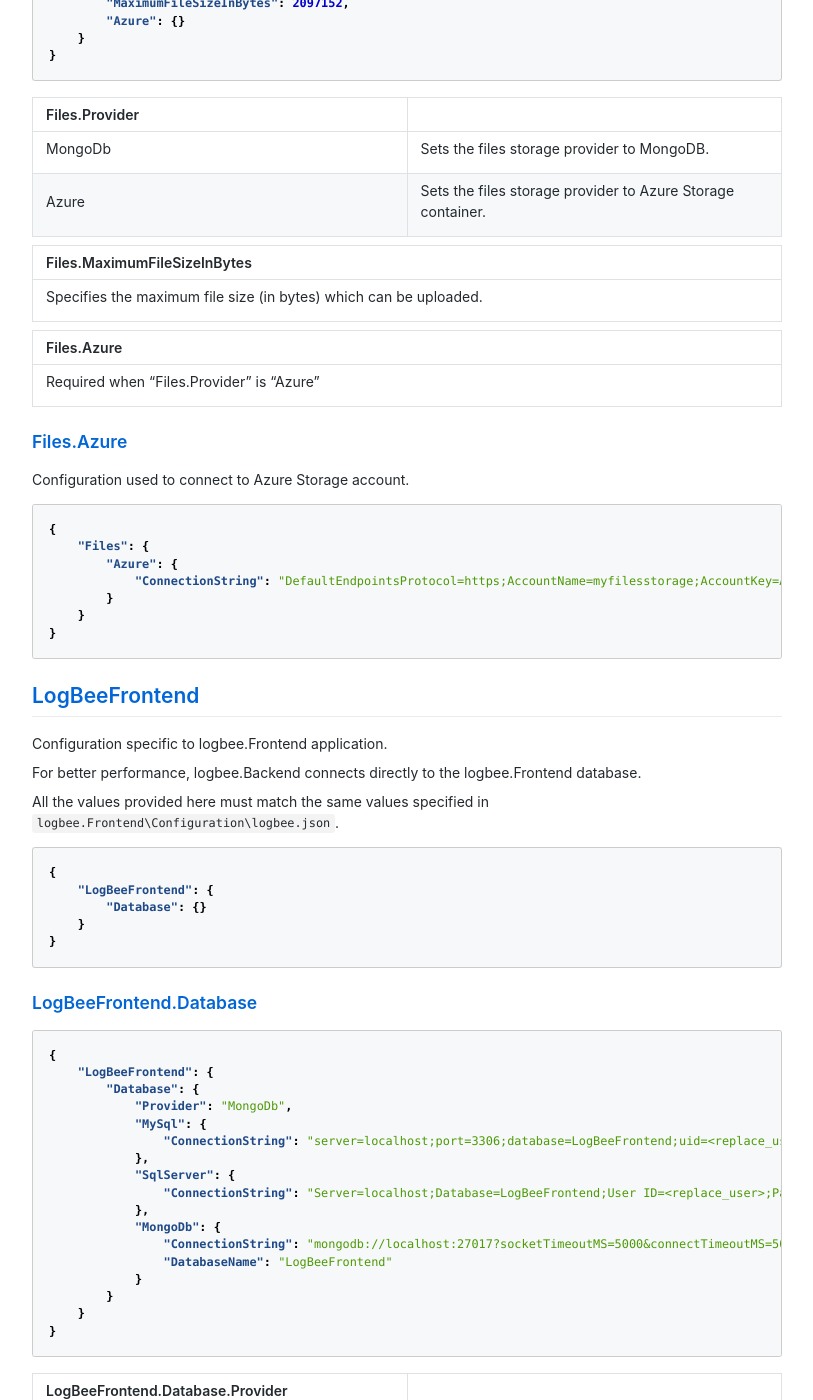
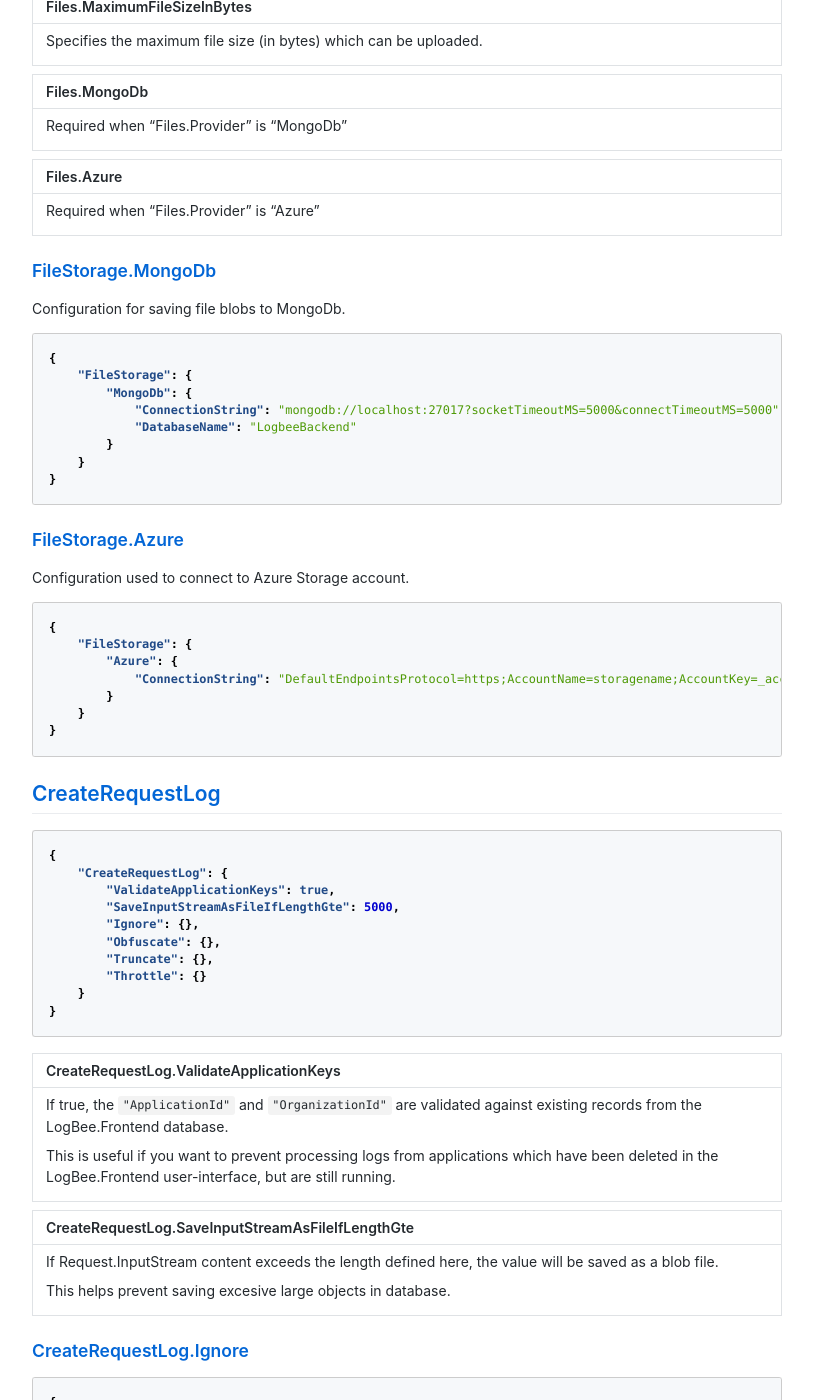
Before and after one commit to catalingavan/logbee.Documentation, a Sphinx documentation site: the page built from source/on-premises/logbee-backend/configuration.rst, in a window 1280 px wide and 1400 px high, scrolled down 2933 px. Shown: the whole window, without its empty margins (428-1241 px from the left). Built offline with Sphinx 7.4.7, drawn with Linux system fonts in a browser that asks for light colours; nearby versions of some CDN libraries; library files that are not in the unit come from our copies; some of the changed text lies outside the part shown.

Commit message:
updated Logbee.Backend configuration

```diff
--- a/source/on-premises/logbee-backend/configuration.rst
+++ b/source/on-premises/logbee-backend/configuration.rst
@@ -8,34 +8,21 @@ A full example of the ``logbee.json`` configuration file can be found `here <htt
 .. contents:: Configuration options
    :local:
 
-LogBeeBackend.BasicAuth.Password
+LogbeeFrontendConfigurationFilePath
 ~~~~~~~~~~~~~~~~~~~~~~~~~~~~~~~~~~~~~~~~~~~~~~~~~~~~~~~~~
 
-The Basic HTTP authentication scheme password used to connect to LogBee.Backend application.
+The path to the Logbee.Frontend configuration file. The value can be absolute or relative.
 
 .. code-block:: json
 
     {
-        "LogBeeBackend.BasicAuth.Password": "_LogBeeBackend_authorization_password_"
+        "LogbeeFrontendConfigurationFilePath": "../../logbee.Frontend/Configuration/logbee.json"
     }
 
-LogBeeFrontend.BasicAuth.Password
+LogbeeBackendUrl
 ~~~~~~~~~~~~~~~~~~~~~~~~~~~~~~~~~~~~~~~~~~~~~~~~~~~~~~~~~
 
-The Basic HTTP authentication scheme password used to connect to logbee.Frontend application.
-
-This property should have the same value as the same property from ``logbee.Frontend\Configuration\logbee.json``.
-
-.. code-block:: json
-
-    {
-        "LogBeeFrontend.BasicAuth.Password": "_LogBeeFrontend_authorization_password_"
-    }
-
-LogBeeBackendUrl
-~~~~~~~~~~~~~~~~~~~~~~~~~~~~~~~~~~~~~~~~~~~~~~~~~~~~~~~~~
-
-Root url pointing to logbee.Backend application.
+Root url pointing to Logbee.Backend application.
 
 .. code-block:: json
 
@@ -43,15 +30,16 @@ Root url pointing to logbee.Backend application.
         "LogBeeBackendUrl": "http://logbee-backend.myapp.com/"
     }
 
-LogBeeFrontendUrl
+
+LogbeeBackend.BasicAuth.Password
 ~~~~~~~~~~~~~~~~~~~~~~~~~~~~~~~~~~~~~~~~~~~~~~~~~~~~~~~~~
 
-Root url pointing to logbee.Frontend application.
+The Basic HTTP authentication scheme password used to connect to Logbee.Backend application.
 
 .. code-block:: json
 
     {
-        "LogBeeFrontendUrl": "http://logBee.myapp.com/"
+        "LogbeeBackend.BasicAuth.Password": "_LogbeeBackend_authorization_password_"
     }
 
 Database
@@ -99,8 +87,8 @@ Configuration used to connect to MongoDB server.
     {
         "Database": {
             "MongoDb": {
-                "ConnectionString": "mongodb://localhost:27017",
-                "DatabaseName": "LogBeeBackendDatabase"
+                "ConnectionString": "mongodb://localhost:27017?socketTimeoutMS=5000&connectTimeoutMS=5000",
+                "DatabaseName": "LogbeeBackend"
             },
         }
     }
@@ -115,15 +103,16 @@ Configuration used to connect to Azure Cosmos DB service.
     {
         "Database": {
             "AzureCosmosDb": {
-                "ConnectionString": "AccountEndpoint=https://logbee-database-nosql.documents.azure.com:443/;AccountKey={_your_account_key_};",
                 "ApplicationRegion": "West Europe",
-                "DatabaseName": "LogBeeBackendDatabase"
+                "ConnectionString": "https://cosmos-db-name.documents.azure.com:443/;AccountKey=_accountKeyValue_;",
+                "DatabaseName": "LogbeeBackend",
+                "AzureStorageAccountConnectionString": "DefaultEndpointsProtocol=https;AccountName=storagename;AccountKey=_accountKeyValue_;EndpointSuffix=core.windows.net"
             },
         }
     }
 
 
-Files
+FileStorage
 ~~~~~~~~~~~~~~~~~~~~~~~
 
 .. code-block:: json
@@ -132,6 +121,7 @@ Files
         "Files": {
             "Provider": "MongoDb",
             "MaximumFileSizeInBytes": 2097152,
+            "MongoDb": {},
             "Azure": {}
         }
     }
@@ -155,10 +145,32 @@ Files
 .. list-table::
    :header-rows: 1
 
+   * - Files.MongoDb
+   * - Required  when "Files.Provider" is "MongoDb"
+
+.. list-table::
+   :header-rows: 1
+
    * - Files.Azure
    * - Required  when "Files.Provider" is "Azure"
 
-Files.Azure
+FileStorage.MongoDb
+^^^^^^^^^^^^^^^^^^^^^^^^^^^^^^^^^^^^^^^^
+
+Configuration for saving file blobs to MongoDb.
+
+.. code-block:: json
+
+    {
+        "FileStorage": {
+            "MongoDb": {
+                "ConnectionString": "mongodb://localhost:27017?socketTimeoutMS=5000&connectTimeoutMS=5000",
+                "DatabaseName": "LogbeeBackend"
+            }
+        }
+    }
+
+FileStorage.Azure
 ^^^^^^^^^^^^^^^^^^^^^^^^^^^^^^^^^^^^^^^^
 
 Configuration used to connect to Azure Storage account.
@@ -166,65 +178,12 @@ Configuration used to connect to Azure Storage account.
 .. code-block:: json
 
     {
-        "Files": {
+        "FileStorage": {
             "Azure": {
-                "ConnectionString": "DefaultEndpointsProtocol=https;AccountName=myfilesstorage;AccountKey=A889wNrmGpz74rT5kNg53VB==;EndpointSuffix=core.windows.net"
+                "ConnectionString": "DefaultEndpointsProtocol=https;AccountName=storagename;AccountKey=_accountKeyValue_;EndpointSuffix=core.windows.net"
             }
         }
     }
-
-
-LogBeeFrontend
-~~~~~~~~~~~~~~~~~~~~~~~
-
-Configuration specific to logbee.Frontend application.
-
-For better performance, logbee.Backend connects directly to the logbee.Frontend database.
-
-All the values provided here must match the same values specified in ``logbee.Frontend\Configuration\logbee.json``.
-
-.. code-block:: json
-
-    {
-        "LogBeeFrontend": {
-            "Database": {}
-        }
-    }
-
-LogBeeFrontend.Database
-^^^^^^^^^^^^^^^^^^^^^^^^^^^^^^^^^^^^^^^^
-
-.. code-block:: json
-
-    {
-        "LogBeeFrontend": {
-            "Database": {
-                "Provider": "MongoDb",
-                "MySql": {
-                    "ConnectionString": "server=localhost;port=3306;database=LogBeeFrontend;uid=<replace_user>;password=<replace_password>;Charset=utf8;"
-                },
-                "SqlServer": {
-                    "ConnectionString": "Server=localhost;Database=LogBeeFrontend;User ID=<replace_user>;Password=<replace_password>;TrustServerCertificate=True;"
-                },
-                "MongoDb": {
-                    "ConnectionString": "mongodb://localhost:27017?socketTimeoutMS=5000&connectTimeoutMS=5000",
-                    "DatabaseName": "LogBeeFrontend"
-                }
-            }
-        }
-    }
-
-.. list-table::
-   :header-rows: 1
-
-   * - LogBeeFrontend.Database.Provider
-     -
-   * - MySql
-     - Sets the LogBee.Frontend database provider to MySql.
-   * - SqlServer
-     - Sets the LogBee.Frontend provider to MS-SQL.
-   * - MongoDb
-     - Sets the LogBee.Frontend provider to MongoDb.
 
 CreateRequestLog
 ~~~~~~~~~~~~~~~~~~~~~~~~~~~~~~~~~~~~~~~~~~~~~~~~~~~~~~~~~
@@ -586,32 +545,6 @@ The time to live value can be specified in ``Days``, ``Hours`` or ``Minutes``.
         }
     }
 
-UserAgentParserProvider
-~~~~~~~~~~~~~~~~~~~~~~~~~~~~~~~~~~~~~~~~~~~~~~~~~~~~~~~~~
-
-Sets the provider which is used to parse the User-Agent header and display additional information about the Browser/OS.
-
-.. figure:: images/UserAgentParser.png
-    :alt: UserAgentParserProvider
-
-.. code-block:: json
-
-    {
-        "UserAgentParserProvider": null
-    }
-
-.. list-table::
-   :header-rows: 1
-
-   * - UserAgentParserProvider
-     -
-   * - | null
-       | (recommended)
-     - The functionality of parsing the user-agent is disabled.
-   * - DeviceDetectorNet
-     - | Uses the `DeviceDetector.NET <https://github.com/totpero/DeviceDetector.NET>`_ user-agent parser.
-       | This provider tends to be relatively slow and can cause performance degradation for applications processing large volumes of logs.
-
 ApplicationSettings
 ~~~~~~~~~~~~~~~~~~~~~~~~~~~~~~~~~~~~~~~~~~~~~~~~~~~~~~~~~
 
@@ -678,3 +614,29 @@ ApplicationSettings.ProcessAlerts
 
    * - ProcessAlerts.TriggerIntervalInSeconds
    * - Specifies the interval in which the alerts are evaluated against the received request logs.
+
+ApplicationSettings.DeleteLocalLogFiles
+^^^^^^^^^^^^^^^^^^^^^^^^^^^^^^^^^^^^^^^^
+
+.. code-block:: json
+
+    {
+        "ApplicationSettings": {
+            "DeleteLocalLogFiles": {
+                "CreatedMoreThanNDaysAgo": 3,
+                "TriggerIntervalInHours": 6
+            }
+        }
+    }
+
+.. list-table::
+   :header-rows: 1
+
+   * - DeleteLocalLogFiles.CreatedMoreThanNDaysAgo
+   * - The number of days after which local log files should be deleted.
+
+.. list-table::
+   :header-rows: 1
+
+   * - DeleteLocalLogFiles.TriggerIntervalInHours
+   * - The interval (in hours) at which the cleanup process runs.
```
Also changed, not shown: other parts of source/on-premises/logbee-backend/configuration.rst (+3 -0 lines).
